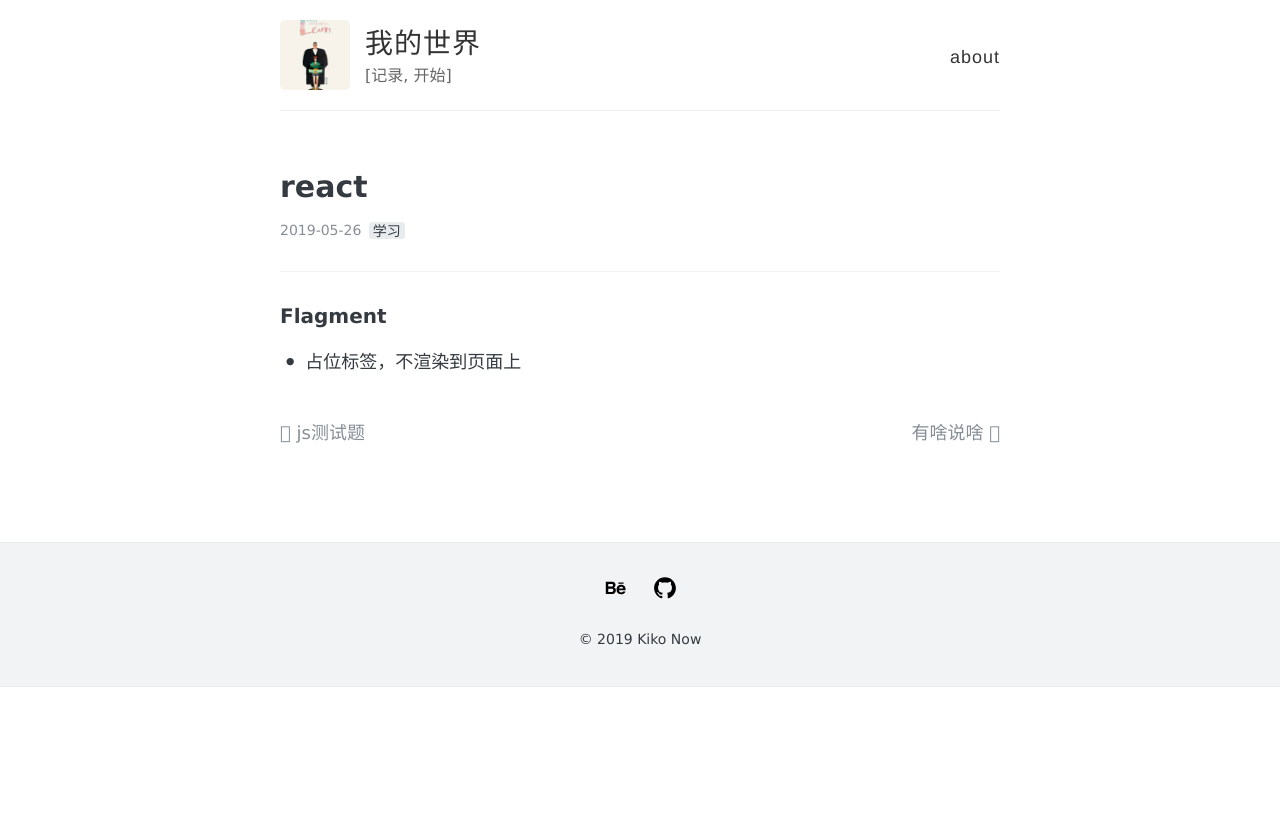
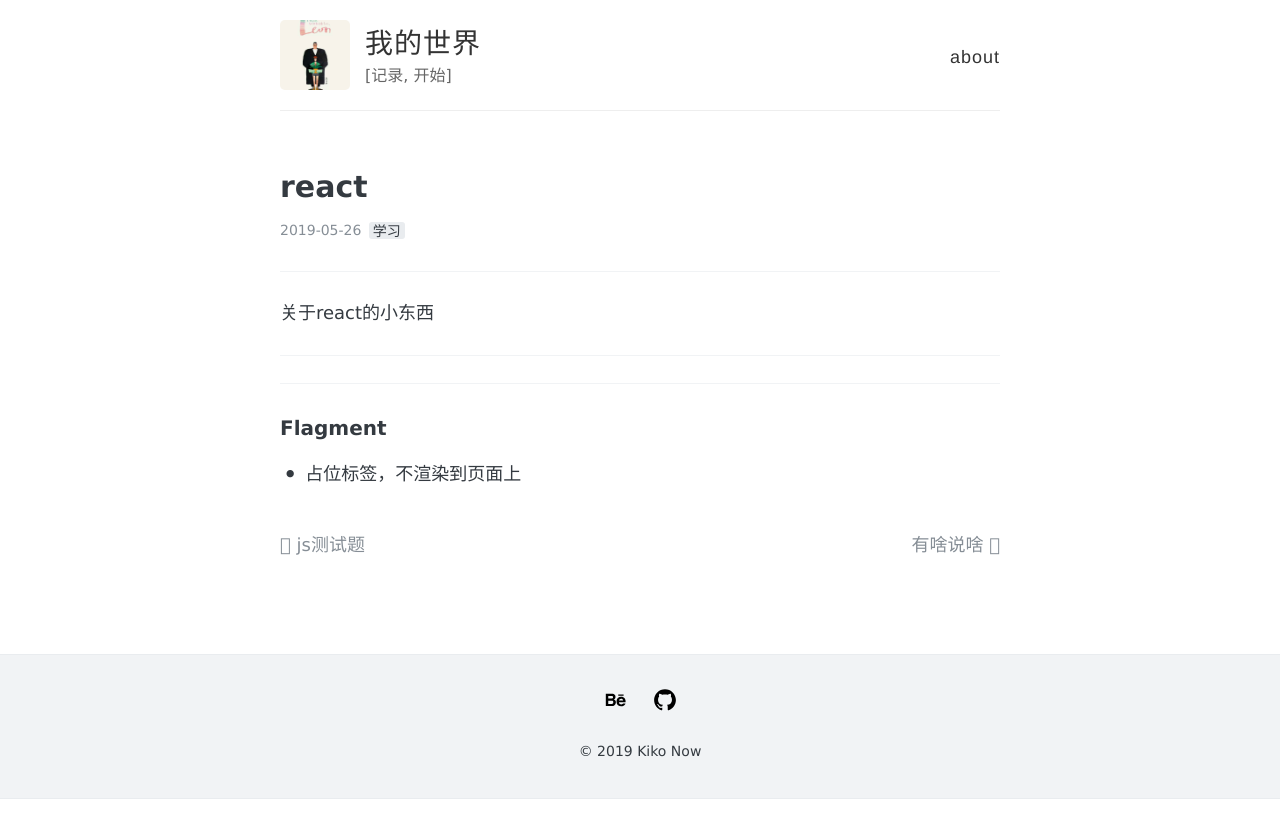
Before and after one commit to wangnf/wangnf.github.io, a Jekyll site: the page built from _posts/2019-05-26-react.md, in a window 1280 px wide. Shown: the top 838 px of the page. Built offline with Jekyll 4.4.1, drawn with Linux system fonts in a browser that asks for light colours.

Commit message:
react学习🍎

```diff
--- a/_posts/2019-05-26-react.md
+++ b/_posts/2019-05-26-react.md
@@ -4,7 +4,11 @@ title: "react"
 tags: ['学习']
 comments: true
 ---
+---
 
+关于react的小东西
+
+---
 ---
 ### Flagment
 - 占位标签，不渲染到页面上
```
